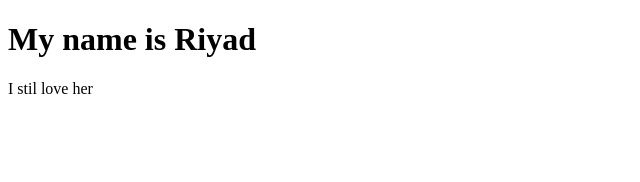
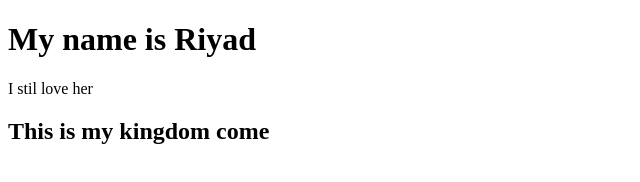
Before and after one commit to riyadfromspace/4th.repo, a plain HTML site: page index.html in a window 1280 px wide. Shown: the whole page, without its empty margins (0-640 px from the left). Drawn offline with Linux system fonts and the light colour scheme.

Commit message:
practice

```diff
--- a/index.html
+++ b/index.html
@@ -10,5 +10,6 @@
 <body>
     <h1>My name is Riyad</h1>
     <p>I stil  love her</p>
+    <h2>This is my kingdom come</h2>
 </body>
 </html>
```
